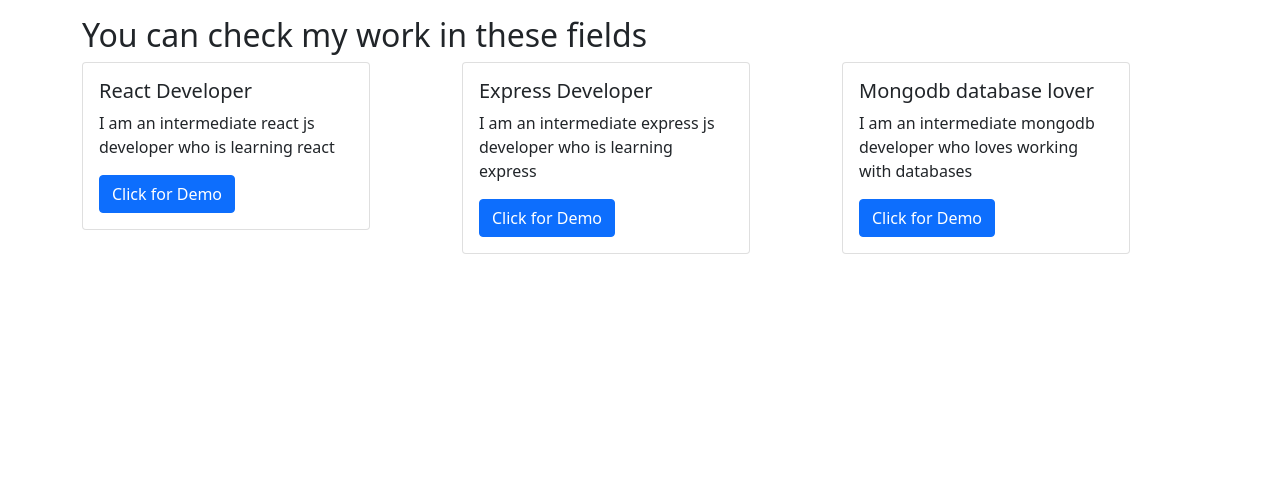
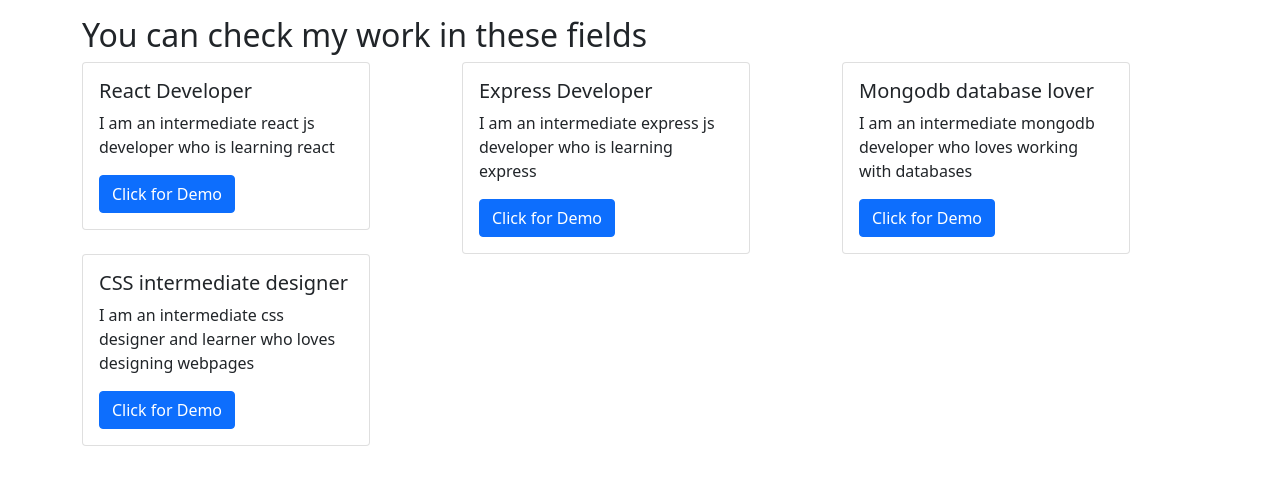
Before and after one commit to arnabmitra471/portfolioWebsite_django, a Django app: page /about/ in a window 1280 px wide. Shown: the part 56-541 px from the top of the page. Run offline with Django 5.2, Linux system fonts and the light colour scheme.

Commit message:
added some more info about myself

```diff
--- a/templates/about.html
+++ b/templates/about.html
@@ -31,6 +31,15 @@
                     </div>
                   </div>
             </div>
+            <div class="col-md-4">
+              <div class="card" style="width: 18rem;">
+                  <div class="card-body">
+                    <h5 class="card-title">CSS intermediate designer</h5>
+                    <p class="card-text">I am an intermediate css designer and learner who loves designing webpages</p>
+                    <a href="https://www.github.com/arnabmitra471" class="btn btn-primary">Click for Demo</a>
+                  </div>
+                </div>
+          </div>
         </div>
     </div>
     <!-- Optional JavaScript; choose one of the two! -->
```
